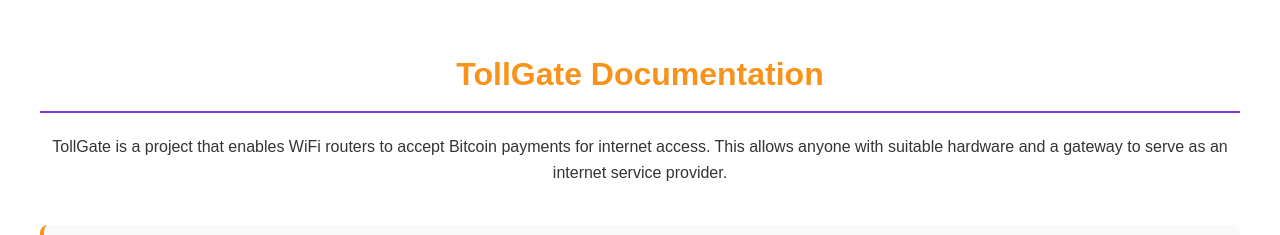
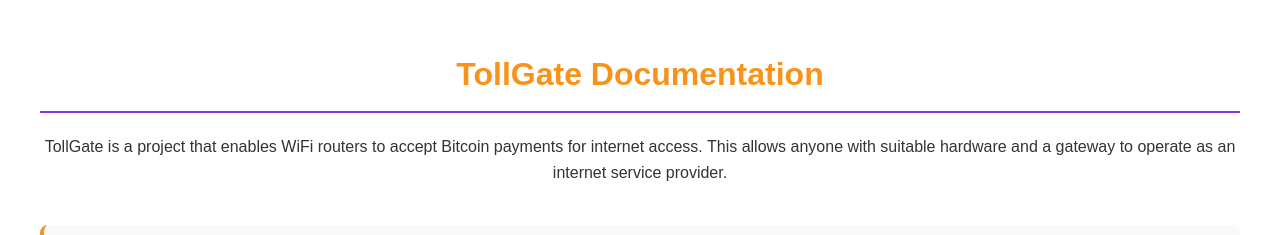
Before and after one commit to OpenTollGate/TollGate, a website: page nsite/index.html in a window 1280 px wide. Shown: the top 235 px of the page. Drawn offline with Linux system fonts and the light colour scheme.

Commit message:
Serve --> operate

```diff
--- a/nsite/index.html
+++ b/nsite/index.html
@@ -124,7 +124,7 @@
         <h1>TollGate Documentation</h1>
 
         <div class="intro">
-            <p>TollGate is a project that enables WiFi routers to accept Bitcoin payments for internet access. This allows anyone with suitable hardware and a gateway to serve as an internet service provider.</p>
+            <p>TollGate is a project that enables WiFi routers to accept Bitcoin payments for internet access. This allows anyone with suitable hardware and a gateway to operate as an internet service provider.</p>
         </div>
 
         <!-- Overview Section -->
```
